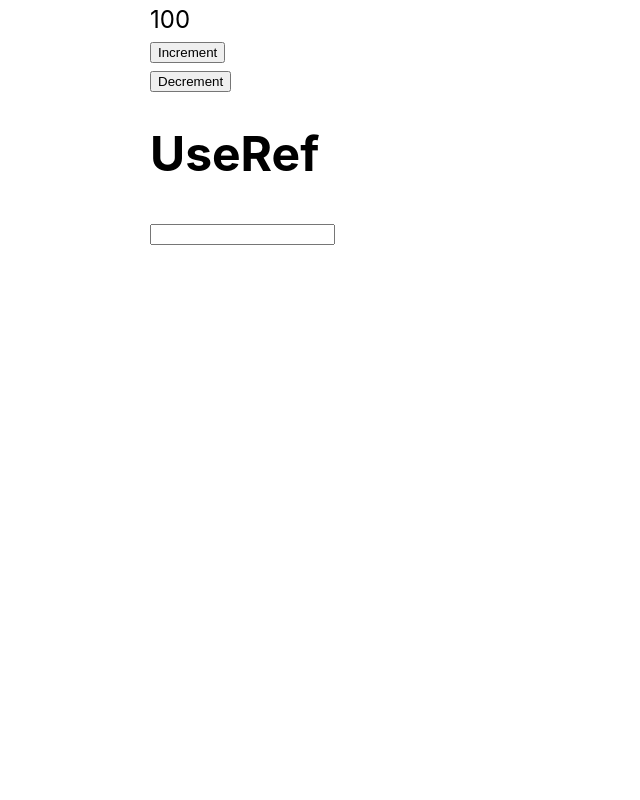
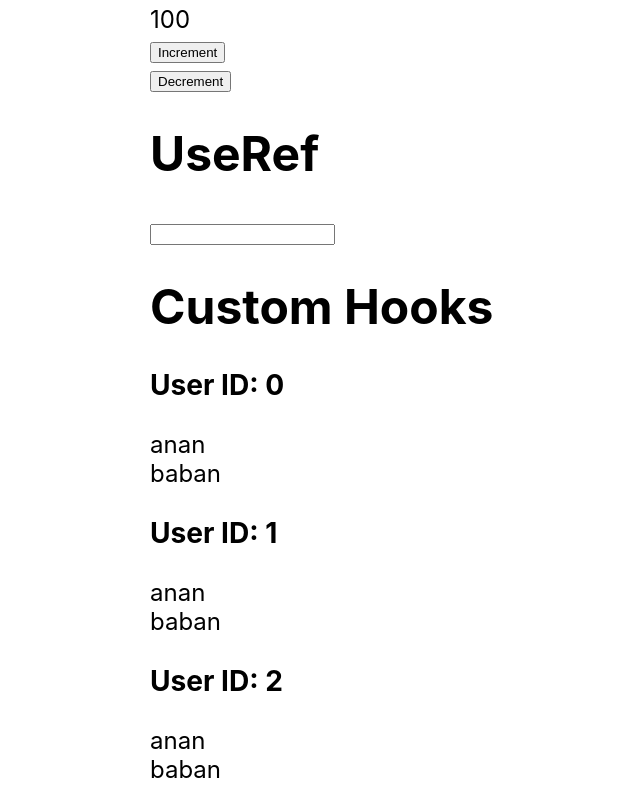
Before and after one commit to HuseyinAtacanDemir/ts-hooks, a React (Create React App) app: page / in a window 1280 px wide. Shown: the part 707-1507 px from the top of the page, without its empty margins (90-730 px from the left). Before the commit the page ends 968 px from the top, so only its background shows below. Built offline with nearby package versions, Linux system fonts and the light colour scheme.

Commit message:
non generic version of custom hook complete

```diff
--- /dev/null
+++ b/public/users.json
@@ -0,0 +1,14 @@
+[
+    {
+        "first": "anan",
+        "last": "baban"
+    },
+    {
+        "first": "anan",
+        "last": "baban"
+    },
+    {
+        "first": "anan",
+        "last": "baban"
+    }
+]
--- a/src/App.tsx
+++ b/src/App.tsx
@@ -1,3 +1,4 @@
+import CustomHookComponent from "./components/customHook.component";
 import UseContextComponent from "./components/useContext.component";
 import UseEffectComponent from "./components/useEffect.component";
 import UseReducerComponent from "./components/useReducer.component";
@@ -20,6 +21,8 @@ function App() {
       <UseReducerComponent />
       <h1>UseRef</h1>
       <UseRefComponent />
+      <h1>Custom Hooks</h1>
+      <CustomHookComponent />
     </div>
   );
 }
--- /dev/null
+++ b/src/components/customHook.component.tsx
@@ -0,0 +1,32 @@
+import React, { ReactNode } from "react";
+import useFetchData from "../hooks/useFetchData";
+
+interface Props {
+  children?: ReactNode;
+}
+
+const CustomHookComponent = (props: Props) => {
+  const { data, done, error } = useFetchData("/users.json");
+
+  return (
+    <div>
+      {done ? (
+        <div>
+          {data!.map((user, idx) => (
+            <div>
+                <h3>User ID: {idx}</h3>
+              <div>{user.first}</div>
+              <div>{user.last}</div>
+            </div>
+          ))}
+        </div>
+      ) : error ? (
+        <div>Error</div>
+      ) : (
+        <div>Loading</div>
+      )}
+    </div>
+  );
+};
+
+export default CustomHookComponent;
--- /dev/null
+++ b/src/hooks/useFetchData.ts
@@ -0,0 +1,32 @@
+import { useState, useEffect } from "react";
+import { UserInterface } from "../context/store";
+
+const useFetchData = (
+  url: string
+): {
+  data: UserInterface[] | null;
+  done: boolean;
+  error: boolean;
+} => {
+  const [data, setData] = useState<UserInterface[] | null>(null);
+  const [done, setDone] = useState<boolean>(false);
+  const [error, setError] = useState<boolean>(false);
+
+  useEffect(() => {
+    fetch(url)
+      .then((res) => res.json())
+      .then((d) => {
+        setData(d);
+        setDone(true);
+      })
+      .catch((e) => setError(true));
+  }, [url]);
+
+  return {
+    data,
+    done,
+    error,
+  };
+};
+
+export default useFetchData;
```
